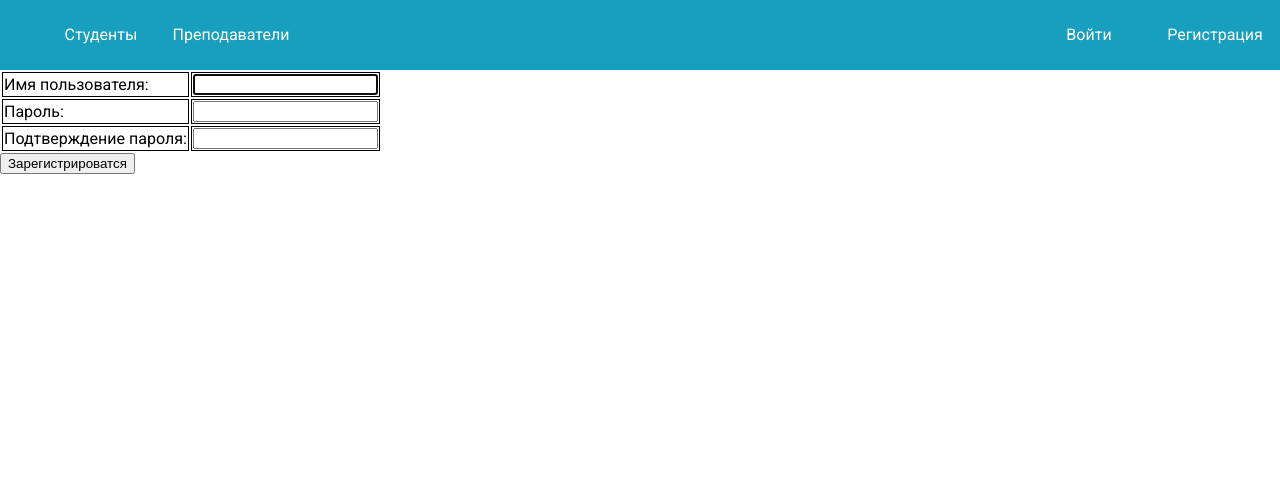
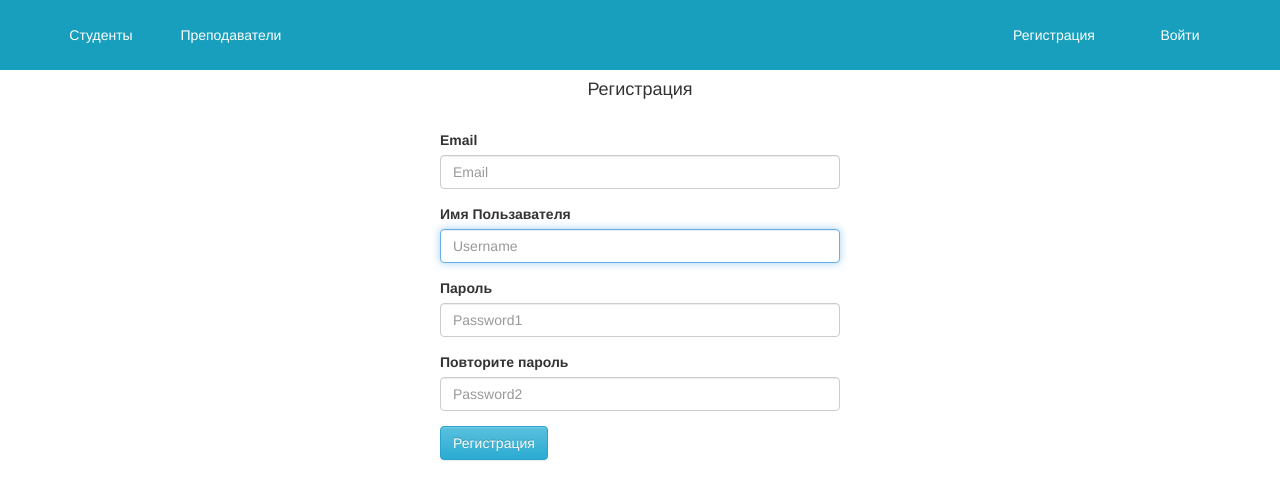
Before and after one commit to AndreyKlimenk0/django-project, a Django app: page /university/registration/ in a window 1280 px wide. Shown: the top 500 px of the page. Run offline with Django 3.2, Linux system fonts and the light colour scheme; some libraries are stand-ins or nearby versions.

Commit message:
add registration email, student form

```diff
--- a/requirements.txt
+++ b/requirements.txt
@@ -1,3 +1,4 @@
+
 Django==1.11.2
 olefile==0.44
 Pillow==4.1.1
--- a/university/forms.py
+++ b/university/forms.py
@@ -1,14 +1,75 @@
-from django.forms import ModelForm
-from university.models import Students, Teacher
+from django.forms import ModelForm, TextInput, EmailField, PasswordInput, CharField, EmailInput, Select
+from university.models import Students, Teacher, Department, Group, Subject
+from django.contrib.auth.models import User
+from django.contrib.auth.forms import UserCreationForm
 
 
 class StudentsForm(ModelForm):
     class Meta:
         model = Students
         fields = ['name', 'surname', 'photo', 'department', 'cource', 'group']
+        widgets = {
+            'name': TextInput(attrs={'class': 'form-control'}),
+            'surname': TextInput(attrs={'class': 'form-control'}),
+            'department': Select(attrs={'class': 'form-control'}),
+            'cource': Select(attrs={'class': 'form-control'}),
+            'group': Select(attrs={'class': 'form-control'}),
+        }
 
 
 class TeacherForm(ModelForm):
     class Meta:
         model = Teacher
-        fields = '__all__'
+        fields = ['name', 'surname']
+        widgets = {
+            'name': TextInput(attrs={'class': 'form-control'}),
+            'surname': TextInput(attrs={'class': 'form-control'})
+        }
+
+
+class DepartmentForm(ModelForm):
+
+    class Meta:
+        model = Department
+        fields = ['faculty']
+        widget = {
+            'faculty': TextInput(attrs={'class': 'form-control'})
+        }
+
+
+class GroupForm(ModelForm):
+
+    class Meta:
+        model = Group
+        fields = ['party']
+        widget = {
+            'party': TextInput(attrs={'class': 'form-control'})
+        }
+
+
+class SubjectForm(ModelForm):
+
+    class Meta:
+        model = Subject
+        fields = ['matter']
+        widget = {
+            'matter': TextInput(attrs={'class': 'form-control'})
+        }
+
+
+class UserCreateForm(UserCreationForm):
+    username = CharField(widget=TextInput(attrs={'class': 'form-control', 'placeholder': 'Username'}))
+    email = EmailField(required=True, widget=EmailInput(attrs={'class': 'form-control', 'placeholder': 'Email'}))
+    password1 = CharField(widget=PasswordInput(attrs={'class': 'form-control', 'placeholder': 'Password1'}))
+    password2 = CharField(widget=PasswordInput(attrs={'class': 'form-control', 'placeholder': 'Password2'}))
+
+    class Meta:
+        model = User
+        fields = ['username', 'email', 'password1', 'password2']
+
+    def save(self, commit=True):
+        user = super(UserCreationForm, self).save(commit=True)
+        user.email = self.cleaned_data['email']
+        if commit:
+            user.save()
+        return user
--- a/university/static/css/main.css
+++ b/university/static/css/main.css
@@ -3,11 +3,6 @@ body, html {
 	padding: 0;
 	font-family: 'Roboto', Arial, sans-serif;
 }
-
-a {
-	color: black;
-}
-
 h3, h4 {
 	font-weight: normal;
 }
@@ -17,11 +12,11 @@ p {
 	padding-bottom: 10px;
 	padding-left: 10px;
 }
-/* top-menu */
+
 .nav-list {
 	list-style: none;
 	background: #179fbd;
-	height: 70px;
+	height: 710px;
 	line-height: 70px;
 	margin: 0px;
 }
@@ -45,13 +40,5 @@ p {
 	background: #238ca6;
 	color: white;
 }
-
-.form {
-	float: right;
-}
-
-.username {
-	float: right;
-	width: 70px;
-	color: white;
-}
+/* student-form */
+.wrapper-registration input
--- a/university/static/css/student_style.css
+++ /dev/null
@@ -1,133 +0,0 @@
-/* student.html */
-.section-students{
-	margin: 0;
-	padding: 0;
-	width: 960px;
-	margin: auto;
-	border-left: solid 2px #c5cfd6;
-	border-right: solid 2px #c5cfd6;
-	min-height: 800px;
-	height: 100%;
-}
-
-.section-students  a {
-	text-decoration: none;
-}
-
-.section-students  a:hover{
-	color: #179fbd;
-}
-
-.section-students table, th, td{
-	margin: 0 auto;
-	border: 1px solid black;
-}
-
-.section-students table {
-	border-collapse: collapse;
-	width: 700px;
-	font-weight: normal;
-	margin-top: 20px;
-}
-
-.section-students th {
-	height: 50px;
-	font-weight: normal;
-}
-
-.section-students td {
-	padding-left: 5px;
-}
-
-.section-students h4{
-	margin: 0px 10px;
-	text-align: center;
-	height: 50px;
-	line-height: 50px;
-	color: black;
-	font-size: 17px;
-}
-
-.add-student {
-	background: #179fbd;
-	margin: 7px 17px;
-	padding: 10px 20px;
-	border-radius: 5px;
-	border: solid 2px #179fbd;
-
-}
-
-.add-student a {
-	text-decoration: none;
-	color: white;
-}
-
-.add-student a:hover{
-	color: white;
-}
-
-.add-student:hover{
-	background: #238ca6;
-	transition: 0.2s;
-}
-
-.buttons {
-	border-top: 2px solid #c5cfd6;
-	border-bottom: 2px solid #c5cfd6;
-}
-
-/* student_detail.html */
-.delete-student {
-	background: #179fbd;
-	margin: 10px 20px;
-	padding: 10px 20px;
-	border-radius: 5px;
-	border: solid 2px #179fbd;
-
-}
-
-.delete-student a {
-	text-decoration: none;
-	color: white;
-	transition: 0.2s;
-}
-
-.delete-student:hover{
-	background: #238ca6;
-	transition: 0.2s
-}
-
-.delete-student a:hover{
-	color: white;
-	transition: 0.2s
-}
-
-.button {
-	border-top: 2px solid #c5cfd6;
-	border-bottom: 2px solid #c5cfd6;
-}
-
-.copy-student {
-	background: #179fbd;
-	margin: 10px 20px;
-	padding: 10px 20px;
-	border-radius: 5px;
-	border: solid 2px #179fbd;
-
-}
-
-.copy-student a {
-	text-decoration: none;
-	color: white;
-	transition: 0.2s;
-}
-
-.copy-student:hover{
-	background: #238ca6;
-	transition: 0.2s;
-}
-
-.copy-student a:hover{
-	color: white;
-	transition: 0.2s;
-}
--- /dev/null
+++ b/university/static/css/style.css
@@ -0,0 +1,104 @@
+body, html {
+	margin: 0;
+	padding: 0;
+	font-family: 'Roboto', Arial, sans-serif;
+}
+
+h3, h4 {
+	font-weight: normal;
+}
+
+/* top menu */
+
+.nav-list {
+	list-style: none;
+	background: #179fbd;
+	height: 70px;
+	line-height: 70px;
+	margin: 0px;
+}
+
+.nav-list li {
+	display: inline;
+	margin-left: -4px;
+}
+
+.nav-list a {
+	text-decoration: none;
+	display: inline-block;
+	width: 130px;
+	text-align: center;
+	height: 70px;
+	color: white;
+	transition: 0.2s;
+}
+
+.nav-list a:hover {
+	background: #238ca6;
+	color: white;
+}
+
+.form {
+	float: right;
+	color: white;
+	padding-right: 35px;
+}
+
+.form-username {
+	display: inline-block;
+	float: right;
+	color: white;
+	width: 100px;
+	text-align: center;
+}
+
+.form-registration {
+	float: right;
+}
+
+/* button-add-teacher-student */
+
+.button-add {
+    padding-top: 20px;
+    padding-bottom: 20px;
+}
+
+.container h4 {
+	text-align: center;
+}
+/* students-form */
+.top-heading {
+	text-align: center;
+}
+
+.container-form {
+	height: 500px;
+	width: 300px;
+	margin: 0 auto;
+}
+
+.container-form button {
+	margin-top: 20px;
+	margin-left: 16px;
+}
+
+.container-form input {
+	width: 300px;
+	margin: 7px 0px;
+}
+
+/* registraform */
+
+.wrapper-registration{
+	width: 400px;
+	margin: 0 auto;
+	padding-top: 20px;
+}
+
+.wrapper-registration label {
+	width: 400px;
+	float: right;
+}
+
+.wrapper-registration input {
+}
--- a/university/static/css/teacher_style.css
+++ /dev/null
@@ -1,73 +0,0 @@
-.section-teachers {
-	margin: 0;
-	padding: 0;
-	width: 960px;
-	margin: auto;
-	border-left: solid 2px #c5cfd6;
-	border-right: solid 2px #c5cfd6;
-	min-height: 800px;
-	height: 100%;
-}
-
-.section-teachers  a {
-	text-decoration: none;
-}
-
-.section-teachers a:hover{
-	color: #179fbd;
-}
-
-.section-teachers table, th, td{
-	margin: 0 auto;
-	border: 1px solid black;
-}
-
-.section-teachers table {
-	border-collapse: collapse;
-	width: 700px;
-	font-weight: normal;
-	margin-top: 20px;
-}
-
-.section-teachers th {
-	height: 50px;
-	font-weight: normal;
-}
-
-.section-teachers td {
-	padding-left: 5px;
-}
-
-.section-teachers h4{
-	margin: 0px 10px;
-	text-align: center;
-	height: 50px;
-	line-height: 50px;
-	color: black;
-	font-size: 17px;
-}
-
-.add-teacher {
-	background: #179fbd;
-	margin: 7px 17px;
-	padding: 10px 20px;
-	border-radius: 5px;
-	border: solid 2px #179fbd;
-
-}
-
-.add-teacher a {
-	text-decoration: none;
-	color: white;
-	transition: 0.2s;
-}
-
-.add-teacher a:hover{
-	color: white;
-	transform: 0.2s;
-}
-
-.buttons {
-	border-top: 2px solid #c5cfd6;
-	border-bottom: 2px solid #c5cfd6;
-}
--- a/university/templates/university/index.html
+++ b/university/templates/university/index.html
@@ -1,12 +1,15 @@
-{% load static %}
+{% load staticfiles %}
 <!DOCTYPE html>
-<html lang="en">
+<html lang="ru">
 <head>
 	<meta charset="UTF-8">
 	<title>{% block title %}{% endblock %}</title>
-	<link rel="stylesheet" type="text/css" href="{% static 'css/main.css' %}" />
-	<link rel="stylesheet" type="text/css" href="{% static 'css/student_style.css' %}" />
-	<link rel="stylesheet" type="text/css" href="{% static 'css/teacher_style.css' %}" />
+	<!-- CSS -->
+	<link rel="stylesheet" type="text/css" href="{% static 'css/style.css' %}">
+    <!-- Bootstrap -->
+	<link rel="stylesheet" href="//maxcdn.bootstrapcdn.com/bootstrap/3.2.0/css/bootstrap.min.css">
+    <link rel="stylesheet" href="//maxcdn.bootstrapcdn.com/bootstrap/3.2.0/css/bootstrap-theme.min.css">
+	<!-- Roboto -->
 	<link href="https://fonts.googleapis.com/css?family=Roboto" rel="stylesheet">
 </head>
 	<header>
@@ -15,11 +18,11 @@
 				<li><a href="{% url 'students' %}">Cтуденты</a></li>
 				<li><a href="{% url 'teacher' %}">Преподаватели</a></li>
 				{% if not request.user.is_authenticated %}
-					<li class="form"><a href="{% url 'registration' %}">Регистрация</a></li>
 					<li class="form"><a href="{% url 'login' %}">Войти</a></li>
+					<li class="form-registration"><a href="{% url 'registration' %}">Регистрация</a></li>
 				{% else %}
 					<li class="form"><a href="{% url 'logout' %}">Выйти</a></li>
-					<li class="username">{{user.username}}</li>
+					<li class="form-username">{{user.username}}</li>
 				{% endif %}
 			</ul>
 		</nav>
--- a/university/templates/university/registration.html
+++ b/university/templates/university/registration.html
@@ -1,23 +1,29 @@
 {% extends 'university/index.html' %}
 {% block content %}
-	<form action="{% url 'registration' %}" method="post">{% csrf_token %}
-		<div class="wrapper-registration">
-			<table>
-				<tr>
-    				<td>{{ form.username.label_tag }}</td>
-    				<td>{{ form.username }}</td>
-				</tr>
-				<tr>
-    				<td>{{ form.password1.label_tag }}</td>
-    				<td>{{ form.password1 }}</td>
-				</tr>
-				<tr>
-    				<td>{{ form.password2.label_tag }}</td>
-    				<td>{{ form.password2 }}</td>
-				</tr>
-			</table>
-			<button class="registration-button" type="Submit">Зарегистрироватся</button>
-		</div>
-		<p>{{form.error}}</p>
-	</form>
+<div class="top-heading">
+    <h4>Регистрация</h4>
+</div>
+<div class="wrapper-registration">
+    <form class="" method="post" action="{% url 'registration' %}">{% csrf_token %}
+        <div class="form-group">
+            <label for="inputEmail3" class="">Email</label>
+            {{form.email}}
+            </div>
+        <div class="form-group">
+            <label for="inputUsername" class="">Имя Пользавателя</label>
+            {{form.username}}
+            </div>
+        <div class="form-group">
+            <label for="inputPassword1" class="">Пароль</label>
+            {{form.password1}}
+        </div>
+        <div class="form-group">
+            <label for="inputPassword2" class="">Повторите пароль</label>
+            {{form.password2}}
+        </div>
+        <div class="form-group">
+            <button type="submit" class="btn btn-info">Регистрация</button>
+        </div>
+    </form>
+</div>
 {% endblock %}
--- a/university/urls.py
+++ b/university/urls.py
@@ -5,14 +5,16 @@ from django.contrib.auth import views as auth_views
 from django.contrib.auth.decorators import login_required
 from . import views
 
+
 urlpatterns = [
     url(r'^students/$', views.StudentsList.as_view(), name='students'),
     url(r'^teacher/$', views.TeachersList.as_view(), name='teacher'),
     url(r'^student/(?P<pk>\d+)/$', views.StudentDetail.as_view(),
         name='student'),
-    url(r'^students/student-form/$',
-        login_required(views.StudentsForm.as_view()),
+    url(r'^students/student-form/$', views.StudentsForm.as_view(),
         name='student-form'),
+    url(r'^students/teacher-form/$', views.TeacherForm.as_view(),
+        name='teacher-form'),
     url(r'^registration/$', views.RegistrationForm.as_view(),
         name='registration'),
     url(r'^logout/$', auth_views.logout, {
@@ -23,8 +25,6 @@ urlpatterns = [
         views.DeleteStudentRedirect.as_view(), name='delete-student'),
     url(r'^student/(?P<pk>\d+)/copy-student/$',
         views.CopyStudentRedirect.as_view(), name='copy-student'),
-    url(r'^teacher/teacher-form/$', views.TeacherForm.as_view(),
-        name='teacher-form'),
 ]
 
 urlpatterns += static(settings.MEDIA_URL, document_root=settings.MEDIA_ROOT)
@@ -32,6 +32,6 @@ urlpatterns += static(settings.STATIC_URL, document_root=settings.STATIC_ROOT)
 
 student_form = login_required(views.StudentsForm.as_view())
 teacher_form = login_required(views.TeacherForm.as_view())
-delets_student = login_required(views.DeleteStudentRedirect.as_view())
+delete_student = login_required(views.DeleteStudentRedirect.as_view())
 copy_student = login_required(views.CopyStudentRedirect.as_view())
 settings.LOGIN_URL = 'registration'
--- a/university/views.py
+++ b/university/views.py
@@ -3,9 +3,10 @@ from django.shortcuts import get_object_or_404
 from university.models import Students, Teacher, Evalution
 from django.views.generic import (ListView, DetailView, FormView,
                                   RedirectView)
-from university.forms import StudentsForm, TeacherForm
+from university.forms import StudentsForm, TeacherForm, UserCreateForm
 from django.core.urlresolvers import reverse_lazy
-from django.contrib.auth.forms import UserCreationForm
+from django.core.mail import send_mail
+from django.contrib.auth import authenticate, login
 
 
 class StudentsList(ListView):
@@ -54,11 +55,19 @@ class TeacherForm(FormView):
 
 
 class RegistrationForm(FormView):
-    form_class = UserCreationForm
+    form_class = UserCreateForm
     success_url = reverse_lazy('registration')
     template_name = 'university/registration.html'
 
     def form_valid(self, form):
+        recipient = []
+        email = form.cleaned_data['email']
+        username = form.cleaned_data['username']
+        password1 = form.cleaned_data['password1']
+        password2 = form.cleaned_data['password2']
+        if email:
+            recipient.append(email)
+        send_mail(username, 'message', 'deadshot271998@gmail.com', recipient)
         form.save()
         return super(RegistrationForm, self).form_valid(form)
 
@@ -76,8 +85,8 @@ class DeleteStudentRedirect(RedirectView):
 class CopyStudentRedirect(RedirectView):
     url = '/university/students/'
 
-    def get_redirect_url(self, *args, **kwargs):
-        evalution = Evalution.objects.filter(student_id=kwargs['pk'])
+    def get_redirect_url(self, pk, *args, **kwargs):
+        evalution = Evalution.objects.filter(student_id=pk)
         evalution.delete()
         return super(CopyStudentRedirect, self).get_redirect_url(
             *args, **kwargs)
```
Also changed, not shown: mysite/settings.py (+12 -10 lines), university/templates/university/login.html (+17 -16 lines), university/templates/university/student_detail.html (+2 -13 lines), university/templates/university/students.html (+9 -6 lines), university/templates/university/students_form.html (+43 -3 lines), university/templates/university/teacher_form.html (+4 -5 lines), university/templates/university/teachers.html (+4 -6 lines).
